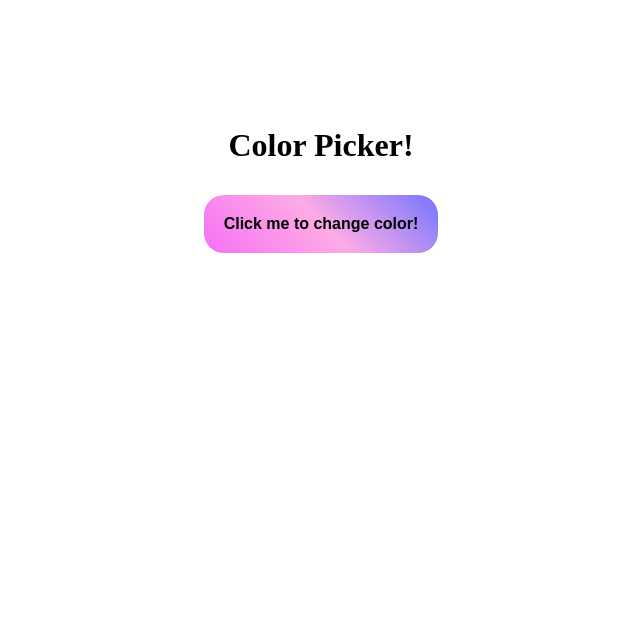
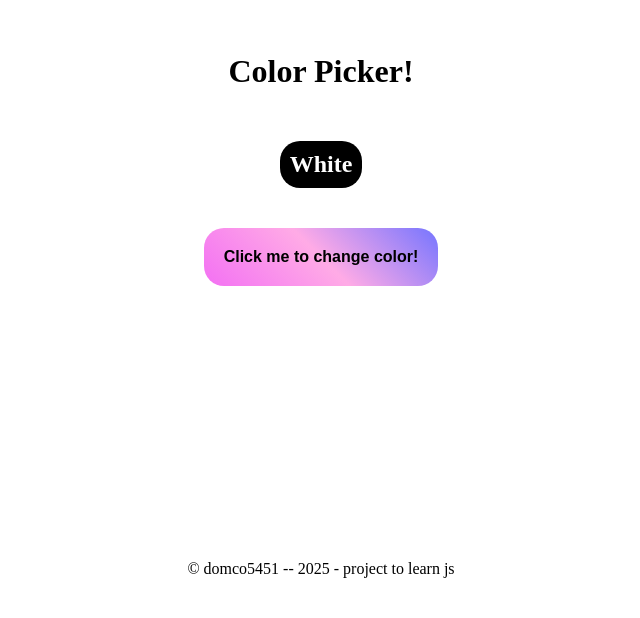
Before and after one commit to domco5451/Color-picker-site, a plain HTML site: page index.html in a window 1280 px wide. Shown: the part 204-822 px from the top of the page, without its empty margins (319-959 px from the left). Before the commit the page ends 800 px from the top, so only its background shows below. Drawn offline with Linux system fonts and the light colour scheme.

Commit message:
update index.html/styles.css/script.js - add color name above button

```diff
--- a/css/styles.css
+++ b/css/styles.css
@@ -5,13 +5,13 @@
     background: linear-gradient(45deg, #f370f3, #ffabe6, #7575ff);
     font-size: 1rem;
     font-weight: bold;
+    margin: 20px;
 }
 .btnDiv {
     display: flex;
     flex-direction: column;
     justify-content: center;
     align-items: center;
-    padding: 10px;
     height: 90vh;
 }
 #btn:hover {
@@ -25,3 +25,14 @@ h1 {
     border-radius: 20px;
     padding: 10px;
 }
+footer {
+    background-color: #FFF;
+    padding: 20px;
+    text-align: center;
+}
+h2 {
+    background: #000;
+    color: #FFF;
+    padding: 10px;
+    border-radius: 20px;
+}
--- a/index.html
+++ b/index.html
@@ -11,8 +11,14 @@
 <body>
     <div class="btnDiv">
         <h1>Color Picker!</h1>
+        <h2 id="colorName">White</h2>
         <button id="btn" onclick="changeColor();">Click me to change color!</button>
     </div>
+
+
+    <footer>
+        <p>&copy domco5451 -- 2025 - project to learn js </p>
+    </footer>
     <script src="js/script.js"></script>
 </body>
 
--- a/js/script.js
+++ b/js/script.js
@@ -1,5 +1,6 @@
-const colorList = ["green", "yellow", "purple","blue", "cyan"]
+const colorList = ["Green", "Yellow", "Purple","Blue", "Cyan"]
 let i = 0;
+let colorCode = document.getElementById("colorName");
 
 function changeColor() {
     if (i >= colorList.length) {
@@ -7,5 +8,6 @@ function changeColor() {
     }
     let color = (colorList[i]);
     document.body.style.background = color;
+    colorCode.textContent = color;
     i += 1;
 }
```
